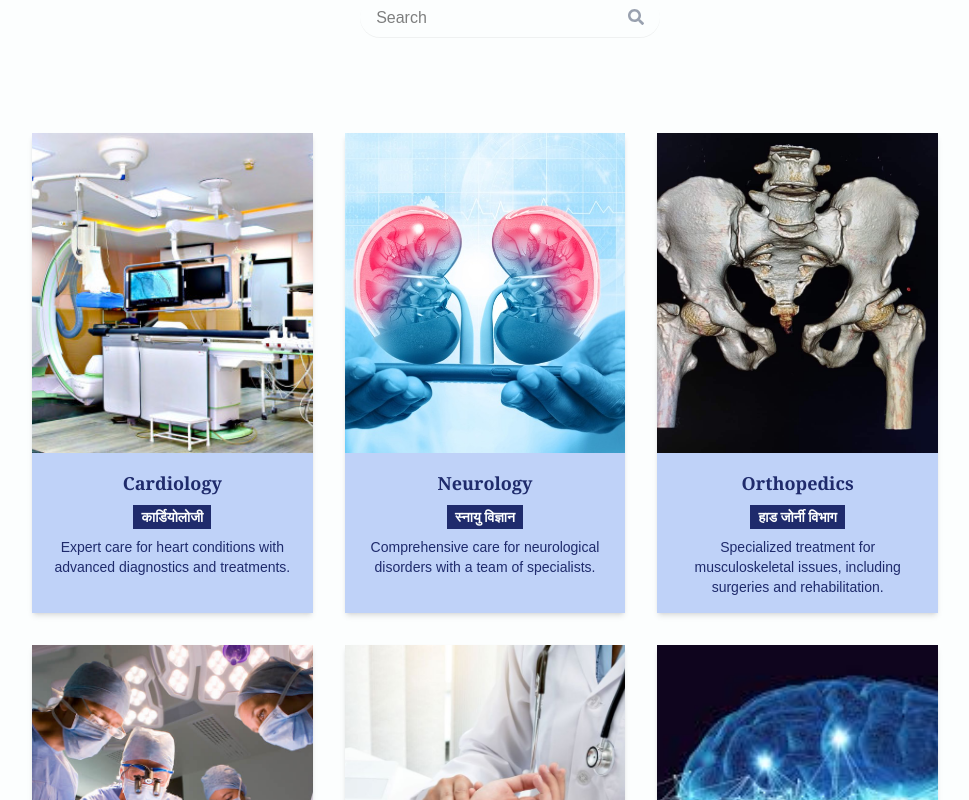
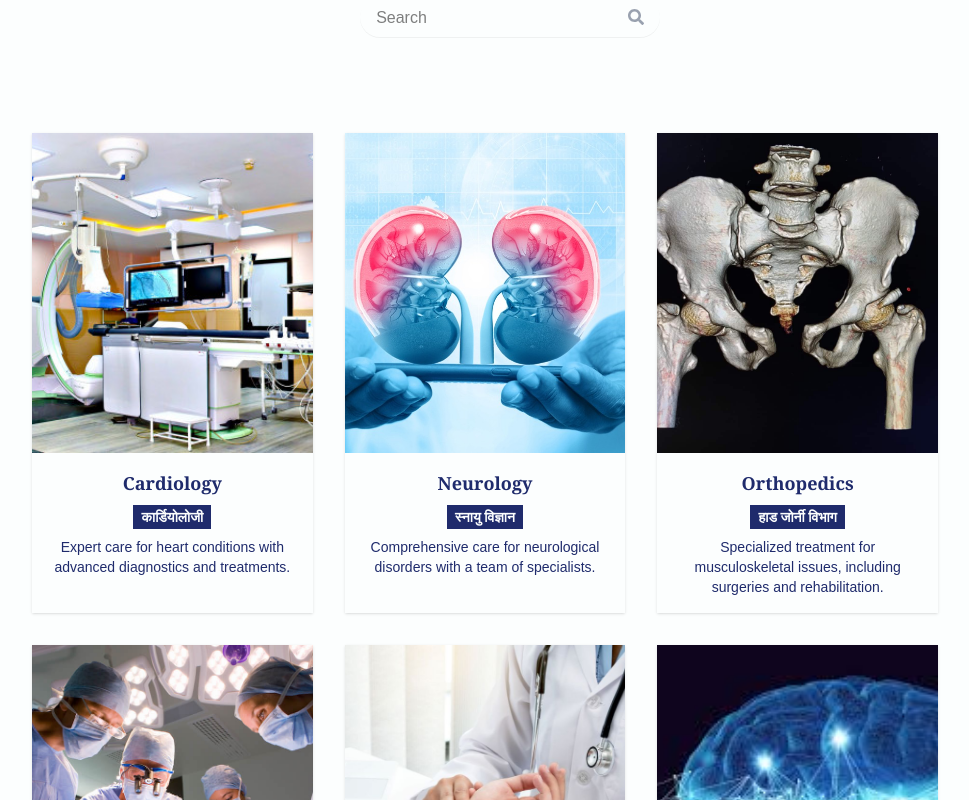
Before and after one commit to adhikareeprayush/medical-frontend, a React (Vite) app: page /departments in a window 1280 px wide. Shown: the part 540-1340 px from the top of the page, without its empty margins (155-1124 px from the left). Built offline with nearby package versions, Linux system fonts and the light colour scheme.

Commit message:
department page fixed

```diff
--- a/src/components/landing/DepartmentCard.jsx
+++ b/src/components/landing/DepartmentCard.jsx
@@ -2,7 +2,7 @@ import { Link } from 'react-router-dom';
 
 const DepartmentCard = ({ dept }) => {
   return (
-    <Link key={dept.id} className="bg-accent text-primary shadow-md">
+    <Link key={dept.id} className="text-primary bg-white shadow-sm">
       <img
         src={dept.image}
         alt={dept.name}
--- a/src/routes/landing/departments.jsx
+++ b/src/routes/landing/departments.jsx
@@ -30,8 +30,8 @@ const department = () => {
           </div>
         </div>
 
-        <section className="relative flex h-full w-full flex-col items-center justify-center gap-10 py-5">
-          <div className="grid w-full grid-cols-1 gap-4 sm:grid-cols-2 lg:grid-cols-3 2xl:grid-cols-4">
+        <section className="relative flex h-full w-full flex-col items-center justify-center gap-12 py-5">
+          <div className="grid w-full grid-cols-1 gap-4 sm:grid-cols-2 lg:grid-cols-3 2xl:grid-cols-3">
             {departmentData.map((dept) => (
               <DepartmentCard key={dept.id} dept={dept} />
             ))}
```
